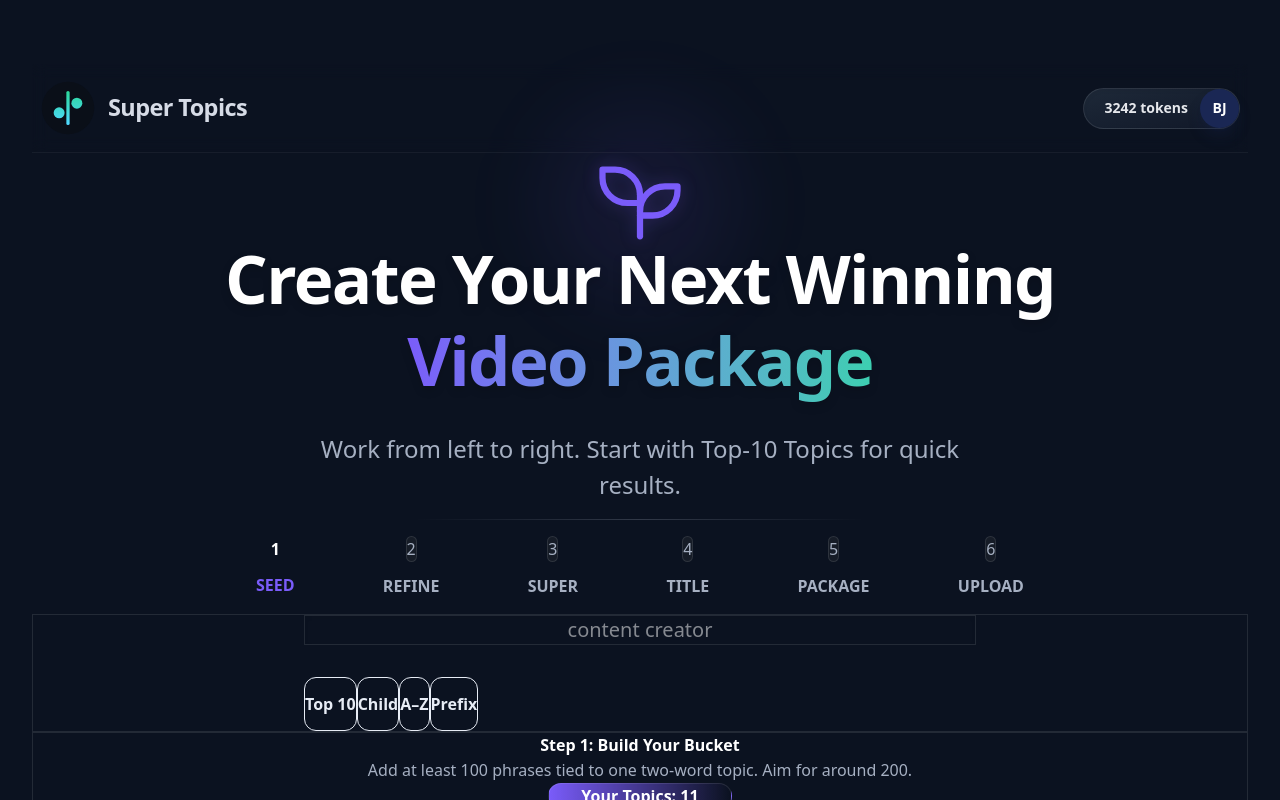
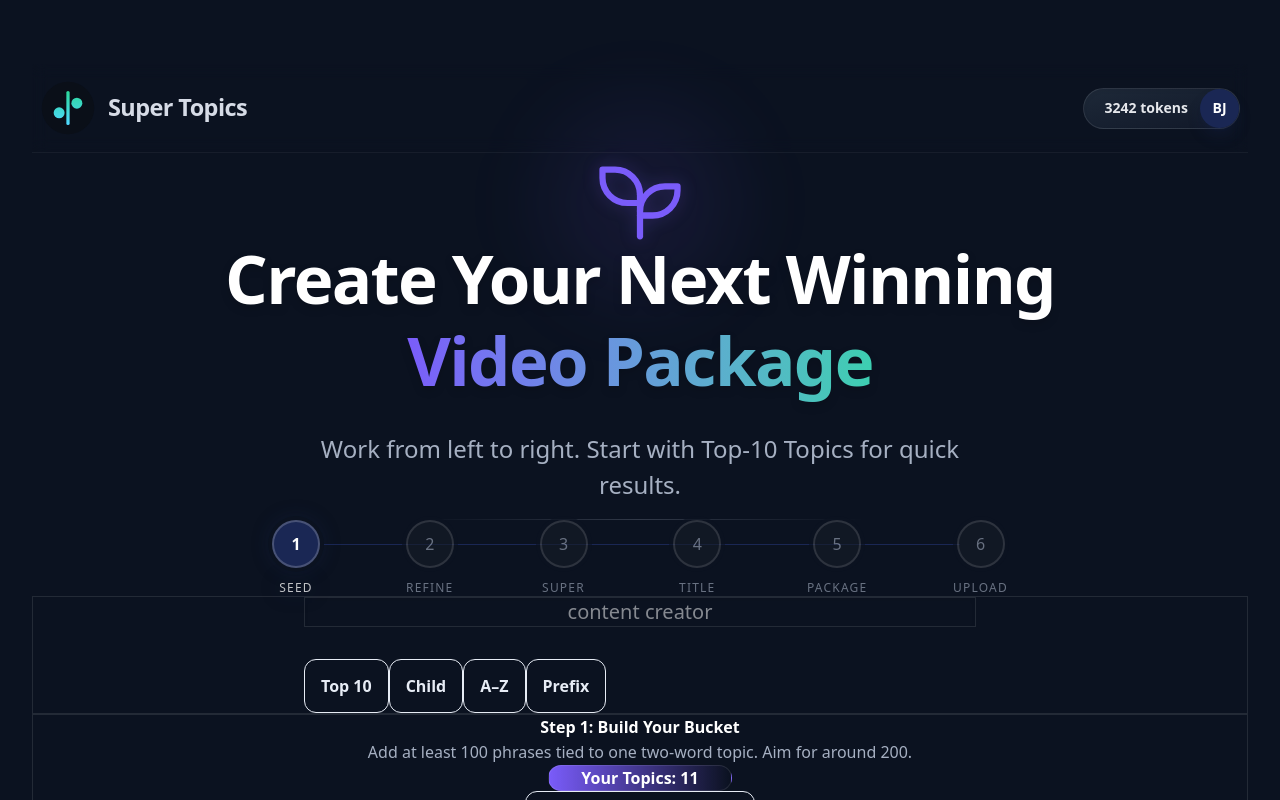
Before and after one commit to BrianGJohnson/supertopcs26, a Next.js app: page /members/build/seed in a window 1280 px wide. Shown: the top 800 px of the page. Built offline with nearby package versions, Linux system fonts and the light colour scheme.

Commit message:
HEADER / HERO / Stepper / DONE - NOV 26

```diff
--- a/src/app/members/build/seed/page.tsx
+++ b/src/app/members/build/seed/page.tsx
@@ -2,6 +2,7 @@ import React from "react";
 import { PageShell } from "@/components/layout/PageShell";
 import { MemberHeader } from "@/components/layout/MemberHeader";
 import { HeroModule } from "@/components/layout/HeroModule";
+import { BuilderStepper } from "@/components/stepper/BuilderStepper";
 import { IconSeedling } from "@tabler/icons-react";
 
 export default function SeedPage() {
@@ -18,7 +19,7 @@ export default function SeedPage() {
           line2="Video Package"
           description="Work from left to right. Start with Top-10 Topics for quick results."
         />
-        <Stepper />
+        <BuilderStepper activeStep={1} />
         <SeedCard />
         <Step1Card />
         <TopicsTable />
@@ -28,39 +29,6 @@ export default function SeedPage() {
 }
 
 // --- Components ---
-
-function Stepper() {
-  const steps = [
-    { label: "Seed", active: true },
-    { label: "Refine", active: false },
-    { label: "Super", active: false },
-    { label: "Title", active: false },
-    { label: "Package", active: false },
-    { label: "Upload", active: false },
-  ];
-
-  return (
-    <div className="flex justify-between items-center relative max-w-3xl mx-auto w-full px-4 py-4 -mt-4">
-      <div className="absolute top-1/2 left-0 w-full h-[1px] bg-white/10 -z-10"></div>
-      {steps.map((step, index) => (
-        <div key={step.label} className={`flex flex-col items-center gap-3 ${step.active ? "" : "opacity-45"}`}>
-          {step.active ? (
-            <div className="w-12 h-12 rounded-full bg-gradient-to-b from-primary to-purple-700 text-white flex items-center justify-center font-bold shadow-[0_0_20px_rgba(122,92,250,0.4)] ring-4 ring-background z-10">
-              {index + 1}
-            </div>
-          ) : (
-            <div className="w-8 h-8 rounded-full bg-surface border border-white/10 text-text-secondary flex items-center justify-center font-medium ring-4 ring-background z-10">
-              {index + 1}
-            </div>
-          )}
-          <span className={`text-[10px] md:text-xs font-bold uppercase tracking-widest ${step.active ? "text-primary drop-shadow-[0_0_10px_rgba(122,92,250,0.5)]" : "text-text-secondary"}`}>
-            {step.label}
-          </span>
-        </div>
-      ))}
-    </div>
-  );
-}
 
 function SeedCard() {
   return (
--- /dev/null
+++ b/src/components/stepper/BuilderStepper.tsx
@@ -0,0 +1,71 @@
+import React from "react";
+
+/**
+ * BuilderStepper - Reusable progress stepper for the Builder flow
+ *
+ * VISUAL SPECIFICATIONS (LOCKED):
+ * - Container: max-w-3xl, px-4, py-4, -mt-4
+ * - Bar: top-10, left-16 right-16, h-[1px], Midnight Blue (#1A2754)
+ * - Circles: w-12 h-12, ring-4 ring-background, border-2 border-white/20
+ * - Active: bg-[#1A2754], text-white, shadow glow
+ * - Inactive: bg-surface, text-text-secondary, opacity-60
+ * - Labels: text-[10px] md:text-xs, font-medium, uppercase, tracking-widest
+ * - Active label: text-white/75 with drop-shadow
+ */
+
+const STEPS = [
+  { label: "Seed" },
+  { label: "Refine" },
+  { label: "Super" },
+  { label: "Title" },
+  { label: "Package" },
+  { label: "Upload" },
+] as const;
+
+interface BuilderStepperProps {
+  /** The active step number (1-indexed: 1 = Seed, 2 = Refine, etc.) */
+  activeStep: number;
+}
+
+export function BuilderStepper({ activeStep }: BuilderStepperProps) {
+  return (
+    <div className="flex justify-between items-start relative max-w-3xl mx-auto w-full px-4 py-4 -mt-4">
+      {/* Progress Bar - Centered through circles (top-10 = 1rem padding + 1.5rem half-circle) */}
+      <div className="absolute top-10 left-16 right-16 h-[1px] bg-[#1A2754] -z-10"></div>
+
+      {STEPS.map((step, index) => {
+        const stepNumber = index + 1;
+        const isActive = stepNumber === activeStep;
+
+        return (
+          <div
+            key={step.label}
+            className={`flex flex-col items-center gap-3 ${isActive ? "" : "opacity-60"}`}
+          >
+            {/* Step Circle */}
+            {isActive ? (
+              <div className="w-12 h-12 rounded-full bg-[#1A2754] text-white flex items-center justify-center font-bold shadow-[0_0_20px_rgba(26,39,84,0.4)] ring-4 ring-background border-2 border-white/20 z-10">
+                {stepNumber}
+              </div>
+            ) : (
+              <div className="w-12 h-12 rounded-full bg-surface border-2 border-white/20 text-text-secondary flex items-center justify-center font-medium ring-4 ring-background z-10">
+                {stepNumber}
+              </div>
+            )}
+
+            {/* Step Label */}
+            <span
+              className={`text-[10px] md:text-xs font-medium uppercase tracking-widest ${
+                isActive
+                  ? "text-white/75 drop-shadow-[0_0_10px_rgba(26,39,84,0.5)]"
+                  : "text-text-secondary"
+              }`}
+            >
+              {step.label}
+            </span>
+          </div>
+        );
+      })}
+    </div>
+  );
+}
```
